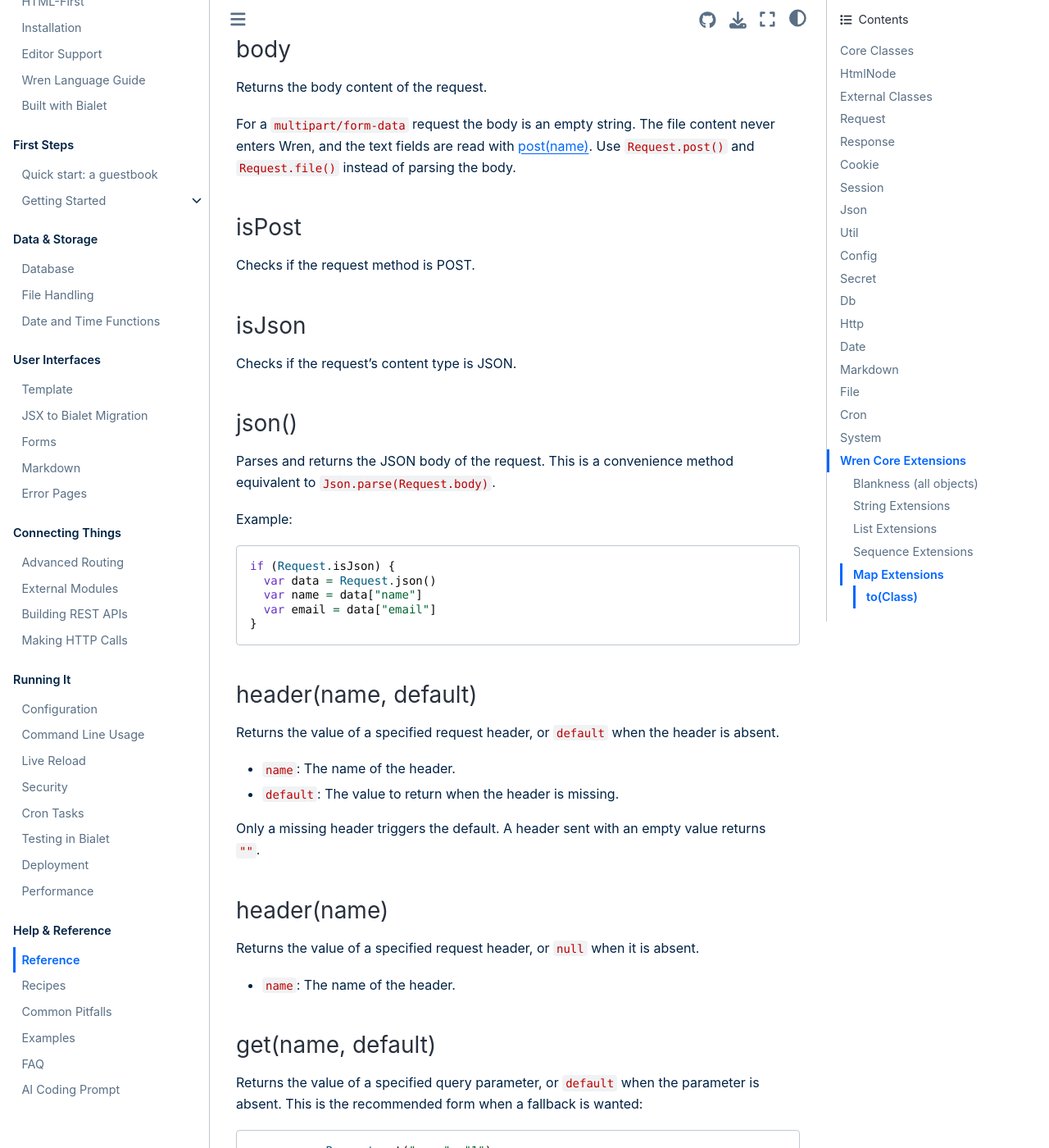
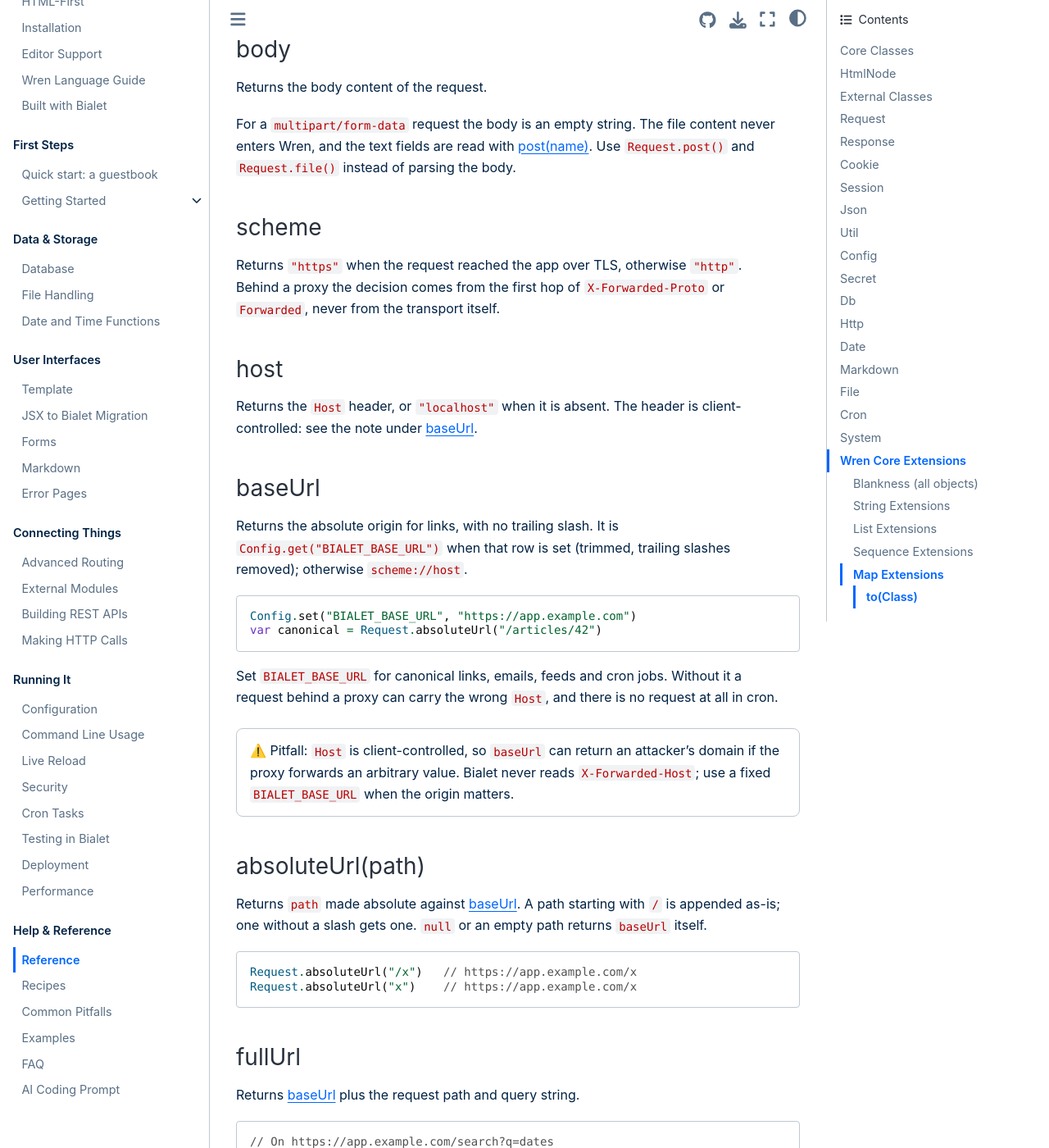
Before and after one commit to bialet/bialet, a Sphinx documentation site: the page built from docs/reference.md, in a window 1280 px wide and 1400 px high, scrolled down 2542 px. Shown: the whole window at 82% size. Built offline with Sphinx 7.4.7 and the Sphinx Book theme 1.1.4, drawn with Linux system fonts in a browser that asks for light colours; the version number could not be read and is left out; some of the changed text lies outside the part shown.

Commit message:
feat(request): add public URL helpers

````diff
--- a/docs/reference.md
+++ b/docs/reference.md
@@ -91,6 +91,56 @@ content never enters Wren, and the text fields are read with
 [post(name)](#postname). Use `Request.post()` and `Request.file()` instead of
 parsing the body.
 
+### scheme
+
+Returns `"https"` when the request reached the app over TLS, otherwise
+`"http"`. Behind a proxy the decision comes from the first hop of
+`X-Forwarded-Proto` or `Forwarded`, never from the transport itself.
+
+### host
+
+Returns the `Host` header, or `"localhost"` when it is absent. The header is
+client-controlled: see the note under [baseUrl](#baseurl).
+
+### baseUrl
+
+Returns the absolute origin for links, with no trailing slash. It is
+`Config.get("BIALET_BASE_URL")` when that row is set (trimmed, trailing slashes
+removed); otherwise `scheme://host`.
+
+```wren
+Config.set("BIALET_BASE_URL", "https://app.example.com")
+var canonical = Request.absoluteUrl("/articles/42")
+```
+
+Set `BIALET_BASE_URL` for canonical links, emails, feeds and cron jobs. Without
+it a request behind a proxy can carry the wrong `Host`, and there is no request
+at all in cron.
+
+> ⚠️ Pitfall: `Host` is client-controlled, so `baseUrl` can return an
+> attacker's domain if the proxy forwards an arbitrary value. Bialet never reads
+> `X-Forwarded-Host`; use a fixed `BIALET_BASE_URL` when the origin matters.
+
+### absoluteUrl(path)
+
+Returns `path` made absolute against [baseUrl](#baseurl). A path starting with
+`/` is appended as-is; one without a slash gets one. `null` or an empty path
+returns `baseUrl` itself.
+
+```wren
+Request.absoluteUrl("/x")   // https://app.example.com/x
+Request.absoluteUrl("x")    // https://app.example.com/x
+```
+
+### fullUrl
+
+Returns [baseUrl](#baseurl) plus the request path and query string.
+
+```wren
+// On https://app.example.com/search?q=dates
+Request.fullUrl    // https://app.example.com/search?q=dates
+```
+
 ### isPost
 
 Checks if the request method is POST.
````
Also changed, not shown: CHANGELOG.md (+8 -0 lines), docs/configuration.md (+27 -0 lines), docs/deployment.md (+29 -0 lines), docs/prompt-guide.md (+13 -0 lines), src/bialet.wren.inc (+26 -0 lines), 4 other files.
